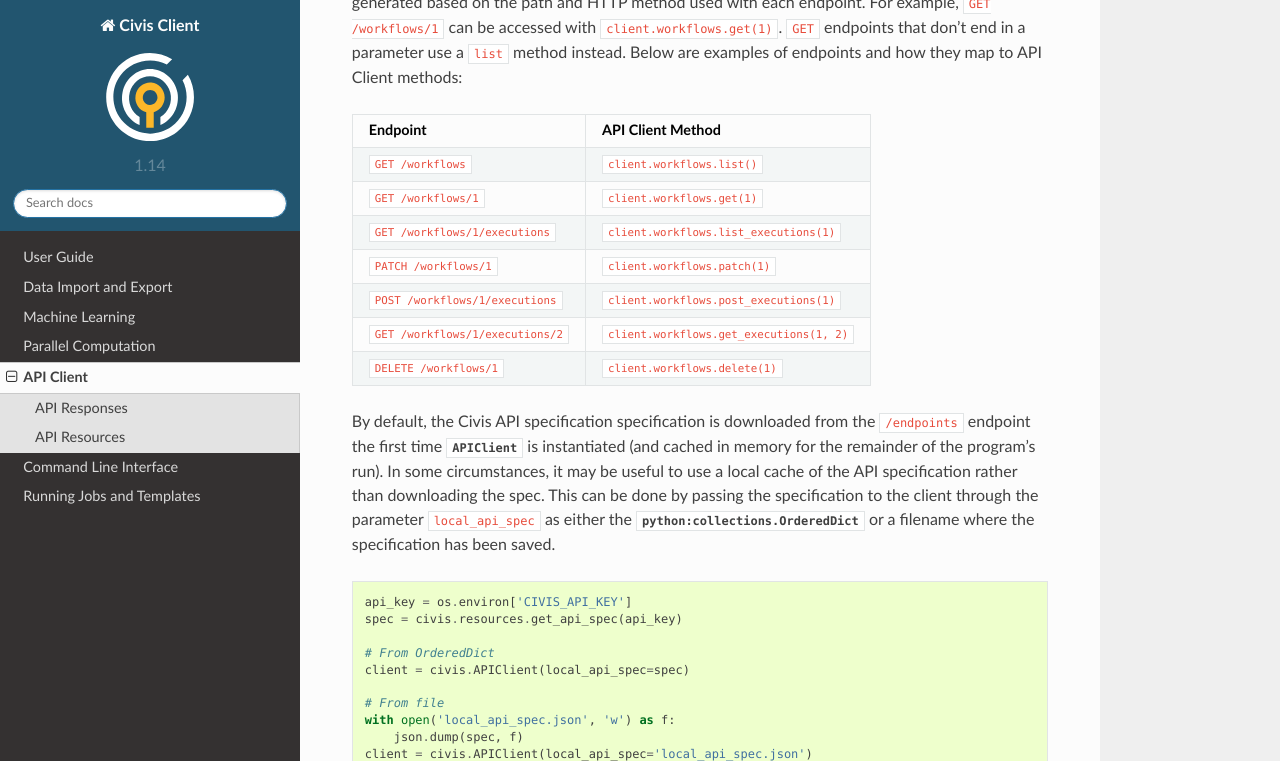
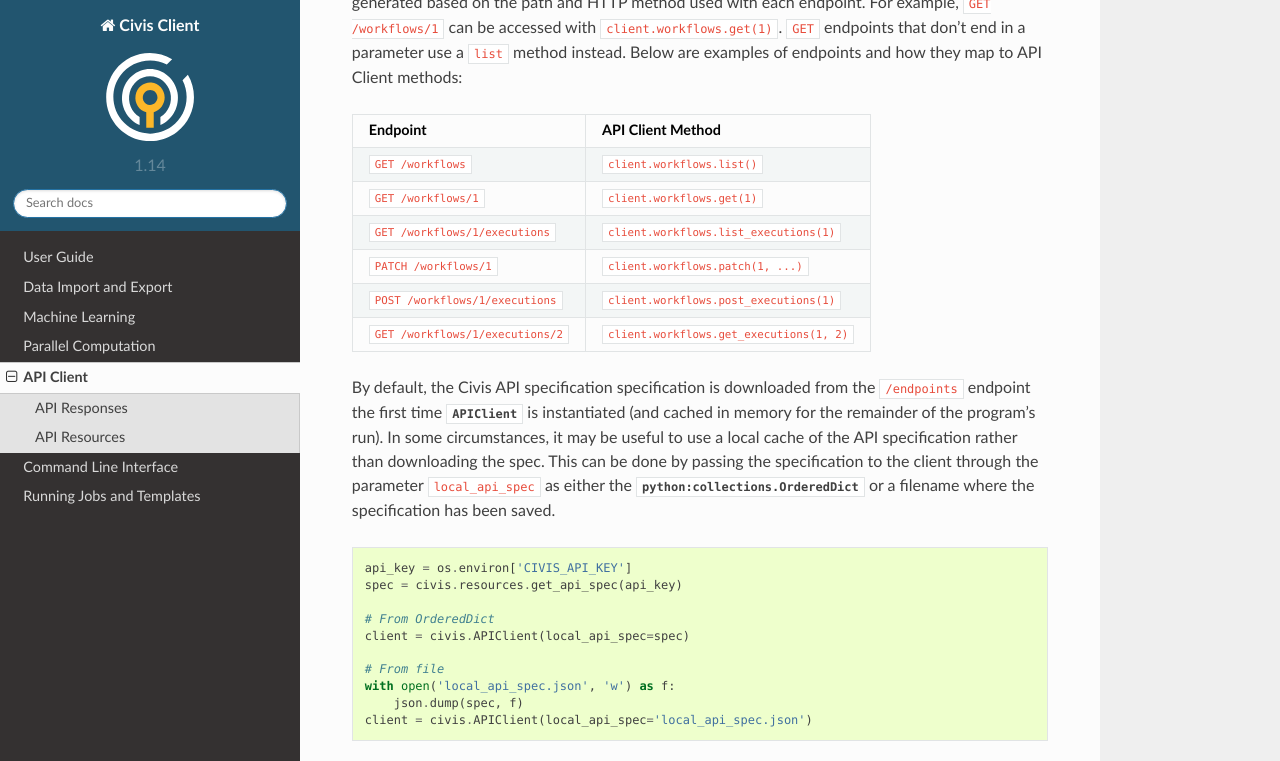
Before and after one commit to civisanalytics/civis-python, a Sphinx documentation site: the page built from docs/source/client.rst, in a window 1280 px wide and 900 px high, scrolled down 424 px, cut to the strip 0-761 px from the top of the window. Built offline with Sphinx 7.4.7 and the Read the Docs theme 2.0.0, drawn with Linux system fonts in a browser that asks for light colours.

Commit message:
fix a workflows usage example in docs/source/client.rst that had an incorrect endpoint

```diff
--- a/docs/source/client.rst
+++ b/docs/source/client.rst
@@ -30,13 +30,11 @@
 +-----------------------------------+-------------------------------------------+
 | ``GET /workflows/1/executions``   | ``client.workflows.list_executions(1)``   |
 +-----------------------------------+-------------------------------------------+
-| ``PATCH /workflows/1``            | ``client.workflows.patch(1)``             |
+| ``PATCH /workflows/1``            | ``client.workflows.patch(1, ...)``        |
 +-----------------------------------+-------------------------------------------+
 | ``POST /workflows/1/executions``  | ``client.workflows.post_executions(1)``   |
 +-----------------------------------+-------------------------------------------+
 | ``GET /workflows/1/executions/2`` | ``client.workflows.get_executions(1, 2)`` |
-+-----------------------------------+-------------------------------------------+
-| ``DELETE /workflows/1``           | ``client.workflows.delete(1)``            |
 +-----------------------------------+-------------------------------------------+
 
 By default, the Civis API specification specification is downloaded from
```
Also changed, not shown: CHANGELOG.md (+3 -0 lines).
